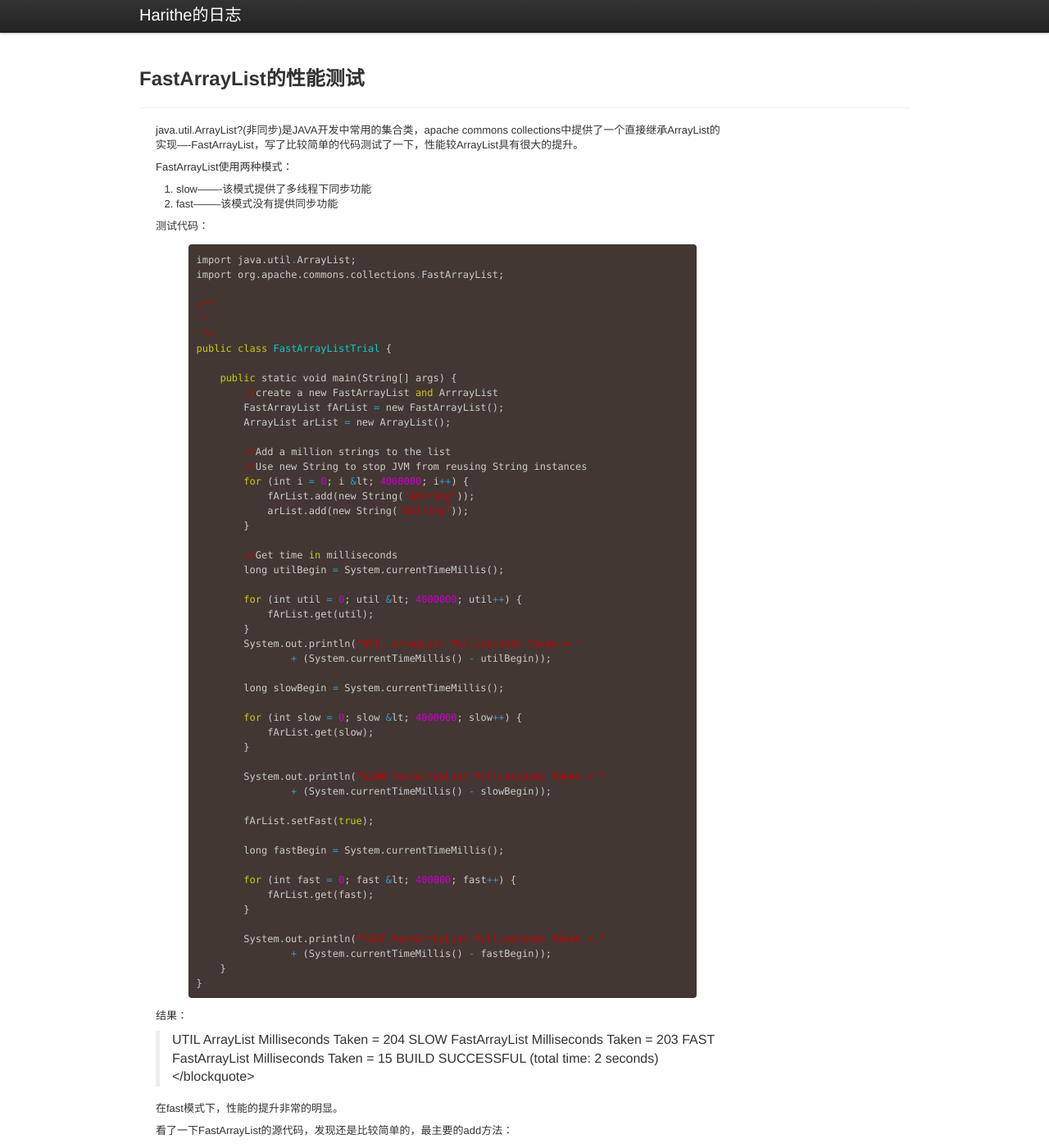
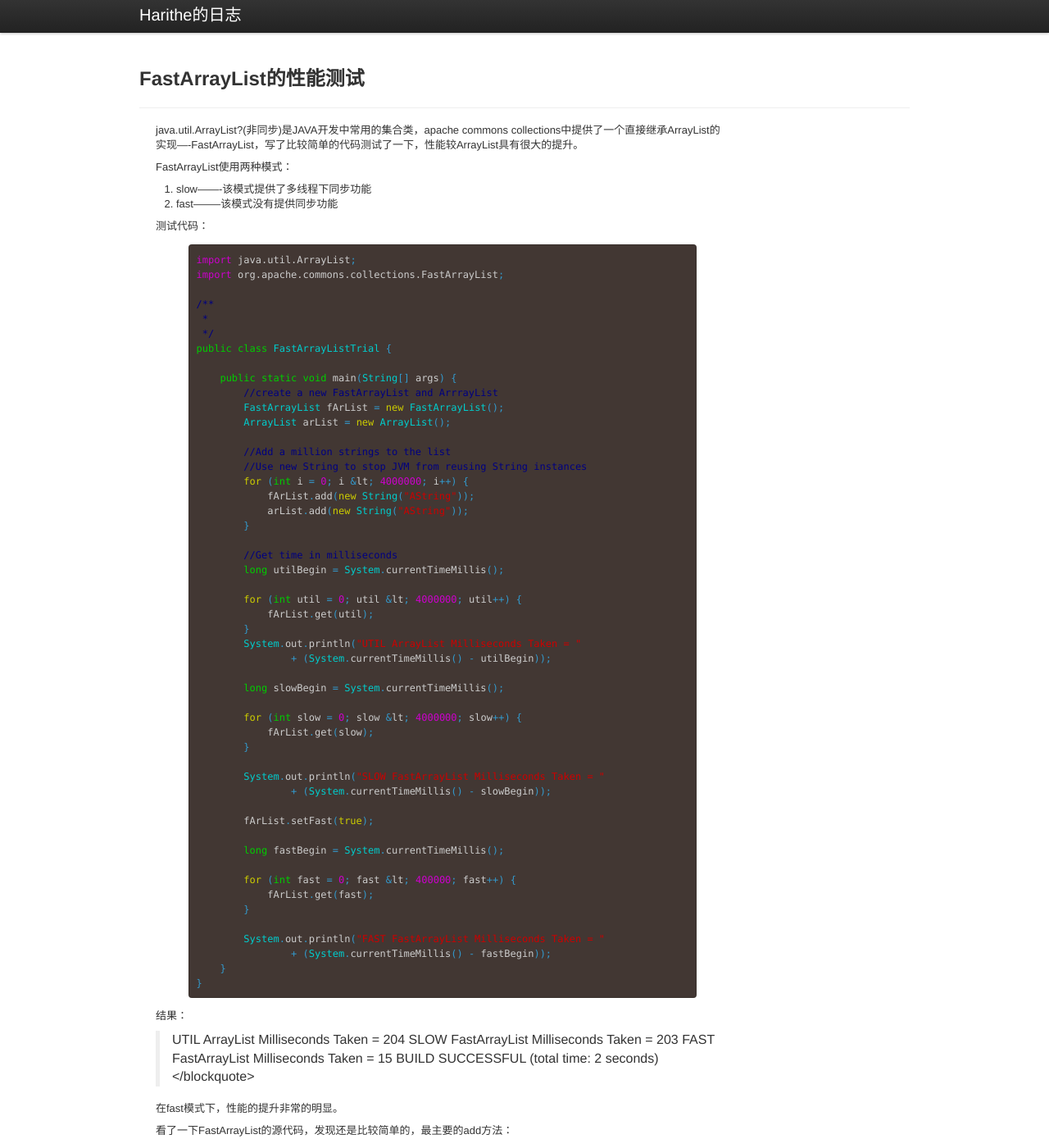
Before and after one commit to harithe/harithe.github.com, a Jekyll site: the page built from _posts/2010/2010-05-10-fast-array-list-performance.markdown, in a window 1280 px wide and 1400 px high. Shown: the whole window at 82% size. Built offline with Jekyll 4.4.1, drawn with Linux system fonts in a browser that asks for light colours; Markdown is read by kramdown in place of the engine named in the settings.

Commit message:
Update _posts/2010/2010-05-10-fast-array-list-performance.markdown

```diff
--- a/_posts/2010/2010-05-10-fast-array-list-performance.markdown
+++ b/_posts/2010/2010-05-10-fast-array-list-performance.markdown
@@ -10,7 +10,7 @@ FastArrayList使用两种模式：
 2. fast--------该模式没有提供同步功能
 
 测试代码：
-{% highlight ruby %}
+{% highlight java %}
 import java.util.ArrayList;
 import org.apache.commons.collections.FastArrayList;
 
@@ -71,7 +71,7 @@ public class FastArrayListTrial {
 在fast模式下，性能的提升非常的明显。
 
 看了一下FastArrayList的源代码，发现还是比较简单的，最主要的add方法：
-{% highlight ruby %}
+{% highlight java %}
 /**
  * Appends the specified element to the end of this list.
  *
@@ -95,7 +95,7 @@ public boolean add(Object element) {
 {% endhighlight %}
 
 注意里面clone方法的使用。对该方法进行了相应的测试，FastArrayList在add上面的性能，比ArrayList要好上将近一倍。add方法不管是slow还是fast模式，均提供同步功能。
-{% highlight ruby %}
+{% highlight java %}
 public Object get(int index) {
 	if (fast) {
 		return (list.get(index));
```
